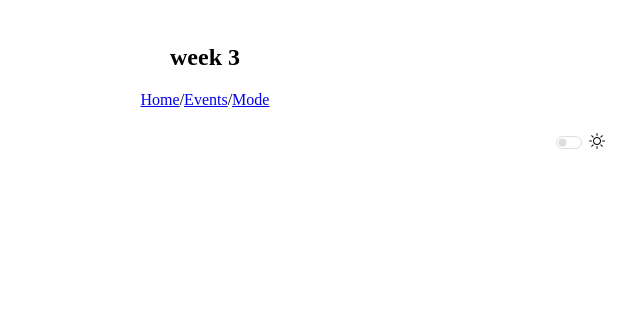
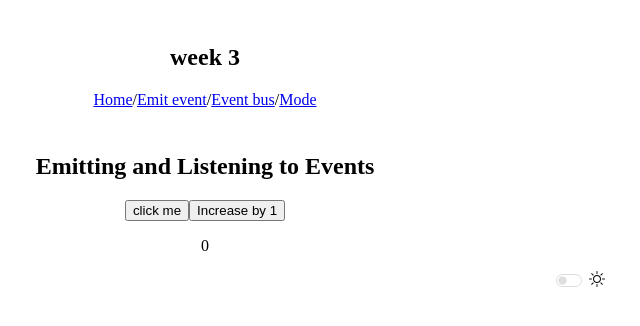
Before and after one commit to jooohyunpark/itp-wou-fall-2022, a Nuxt app in the folder week3/: page /emit-event in a window 1280 px wide. Shown: the top 326 px of the page, without its empty margins (435-1075 px from the left). Built offline with nearby package versions, Linux system fonts and the light colour scheme.

Commit message:
add emit event example

```diff
--- /dev/null
+++ b/week3/components/Button.vue
@@ -0,0 +1,7 @@
+<template>
+  <button @click="$emit('onClick')">click me</button>
+</template>
+
+<script>
+export default {};
+</script>
--- /dev/null
+++ b/week3/components/Button2.vue
@@ -0,0 +1,7 @@
+<template>
+  <button @click="$emit('increaseBy', 1)">Increase by 1</button>
+</template>
+
+<script>
+export default {};
+</script>
--- a/week3/components/Nav.vue
+++ b/week3/components/Nav.vue
@@ -3,7 +3,9 @@
     <h1>week 3</h1>
     <NuxtLink to="/">Home</NuxtLink>
     <span>/</span>
-    <NuxtLink to="/events">Events</NuxtLink>
+    <NuxtLink to="/emit-event">Emit event</NuxtLink>
+    <span>/</span>
+    <NuxtLink to="/event-bus">Event bus</NuxtLink>
     <span>/</span>
     <NuxtLink to="/mode">Mode</NuxtLink>
   </nav>
--- /dev/null
+++ b/week3/pages/emit-event.vue
@@ -0,0 +1,33 @@
+<template>
+  <div>
+    <h2>Emitting and Listening to Events</h2>
+
+    <Button @onClick="onClick" />
+    <Button2 @increaseBy="increaseCount" />
+
+    <p>{{ count }}</p>
+  </div>
+</template>
+
+<script>
+export default {
+  data() {
+    return {
+      count: 0,
+    };
+  },
+  methods: {
+    onClick() {
+      console.log("!!");
+    },
+    increaseCount(n) {
+      this.count += n;
+    },
+  },
+};
+</script>
+<style lang="scss" scoped>
+div {
+  text-align: center;
+}
+</style>
--- a/week3/pages/events.vue
+++ b/week3/pages/event-bus.vue
@@ -1,5 +1,7 @@
 <template>
   <div class="events">
+    <h2>Event bus (global events)</h2>
+
     <p>Emit event and listen anywhere!</p>
     <button @click="emitHelloLevel1">hello Level 1</button> <br />
     <button @click="emitHelloLevel2">hello Level 2</button> payload:
```
